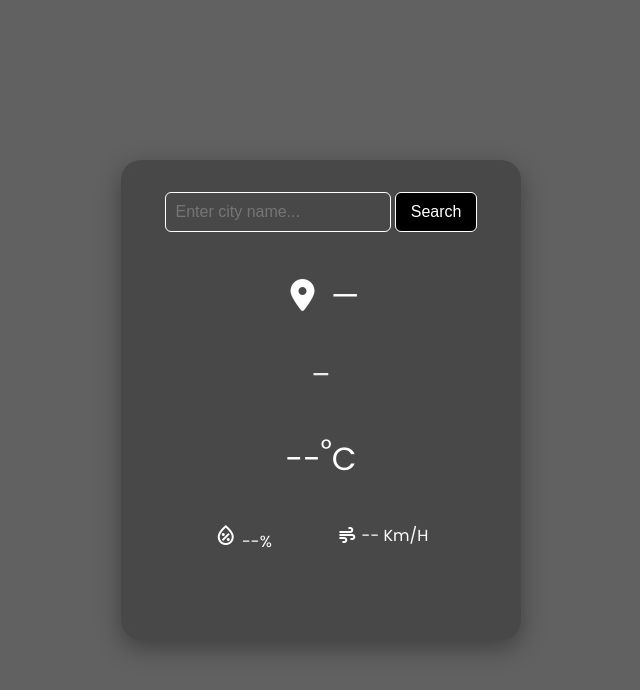
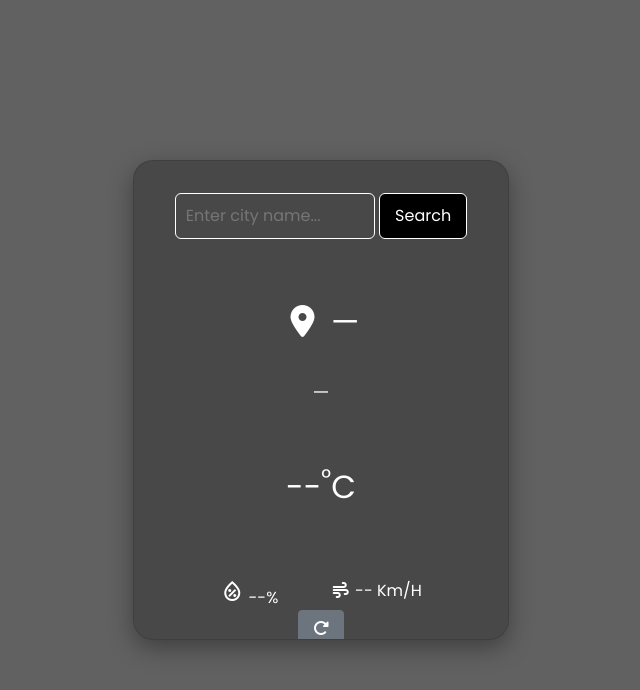
Before and after one commit to Rishiprasadraut/Weather_app, a plain HTML site: page weather App/index.html in a window 1280 px wide. Shown: the whole page, without its empty margins (319-959 px from the left). Drawn offline with nearby package versions, Linux system fonts and the light colour scheme; no server answers.

Commit message:
Update index.html

```diff
--- a/weather App/index.html
+++ b/weather App/index.html
@@ -18,6 +18,9 @@
   <!-- Material Symbols -->
   <link rel="stylesheet"
     href="https://fonts.googleapis.com/css2?family=Material+Symbols+Outlined:FILL@0..1&icon_names=humidity_percentage" />
+
+  <!-- Bootstrap CSS -->
+  <link href="https://cdn.jsdelivr.net/npm/bootstrap@5.1.3/dist/css/bootstrap.min.css" rel="stylesheet" integrity="sha384-1BmE4kWBq78iYhFldvKuhfTAU6auU8tT94WrHftjDbrCEXSU1oBoqyl2QvZ6jIW3" crossorigin="anonymous">
 
   <!-- CSS -->
   <link rel="stylesheet" href="style.css">
@@ -60,6 +63,9 @@
           <span id="speed">-- Km/H</span>
         </div>
       </div>
+      <div class="refresh">
+        <button onclick="location.reload()" class="btn btn-secondary" aria-label="Refresh weather"><i class="fa-solid fa-rotate-right"></i></button>
+      </div>
     </div>
   </div>
 
```
